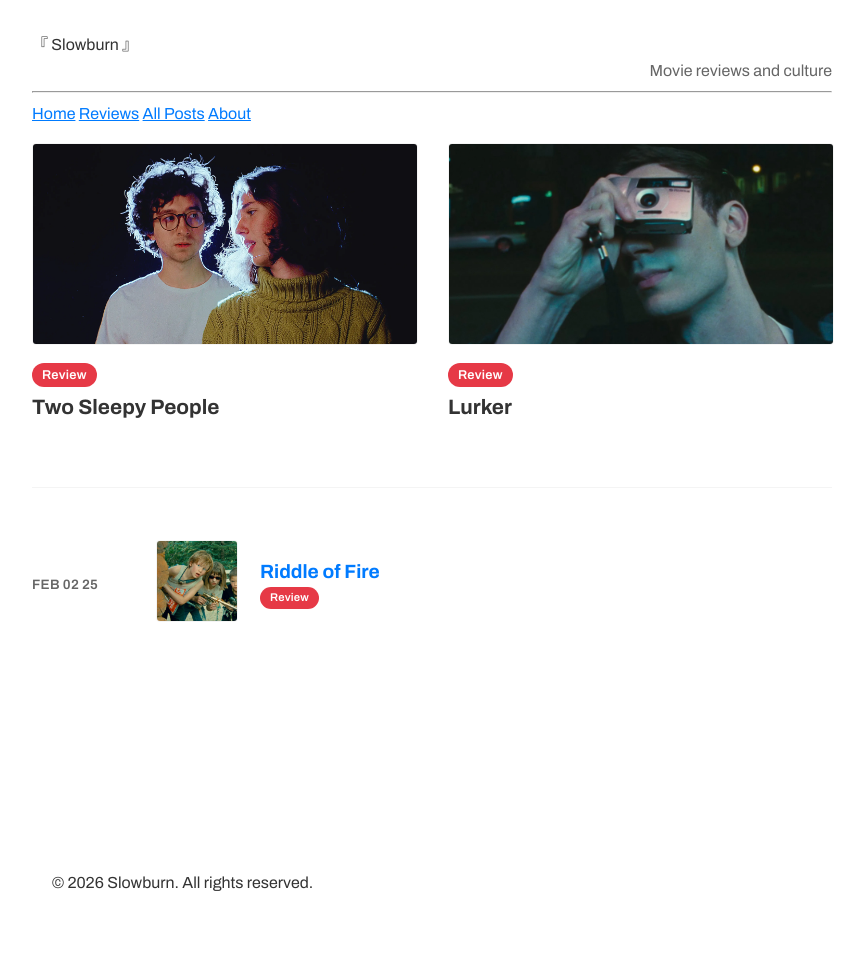
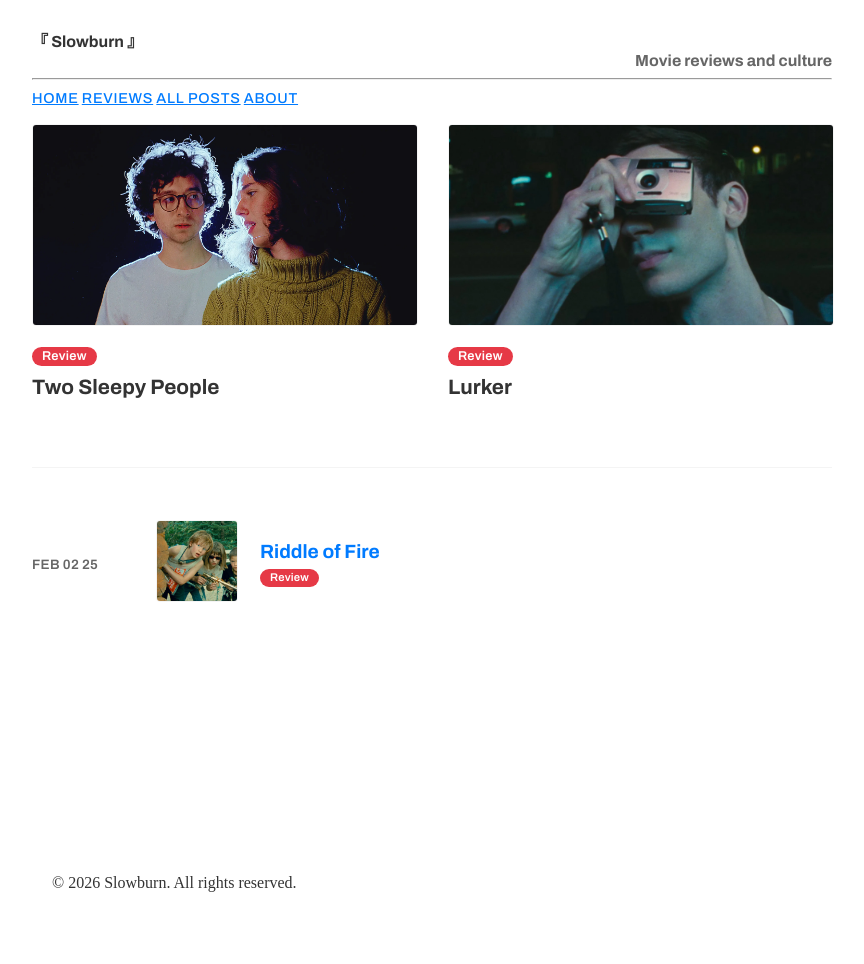
Before and after one commit to Slowburn-Movies/slowburn-movies.github.io, a Jekyll site: the page built from index.md, in a window 1280 px wide. Shown: the whole page, without its empty margins (208-1072 px from the left). Built offline with Jekyll 4.4.1, drawn with Linux system fonts in a browser that asks for light colours; some web fonts are replaced.

Commit message:
two fonts

```diff
--- a/_layouts/default.html
+++ b/_layouts/default.html
@@ -21,7 +21,7 @@
 
   <link rel="preconnect" href="https://fonts.googleapis.com">
   <link rel="preconnect" href="https://fonts.gstatic.com" crossorigin>
-  <link href="https://fonts.googleapis.com/css2?family=Archivo:wdth,wght@62.5..100,100..900&display=swap" rel="stylesheet">
+  <link href="https://fonts.googleapis.com/css2?family=Archivo:wdth,wght@62.5..100,100..900&family=Faustina:ital,wght@0,300..800;1,300..800&display=swap" rel="stylesheet">
 
   <link rel="stylesheet" href="{{ '/assets/css/main.css' | relative_url }}">
   <link rel="stylesheet" href="{{ '/assets/css/light.css' | relative_url }}"
--- a/assets/css/main.css
+++ b/assets/css/main.css
@@ -2,12 +2,12 @@
 html, body {
   margin: 0 auto;
   height: 100%;
-  font-family: 'Archivo', sans-serif;
 }
 
 body {
   background-color: var(--bg-color);
   color: var(--text-color);
+  font-family: 'Faustina', serif;
   line-height: 1.6;
   max-width: 800px;
   padding: 2rem;
@@ -15,7 +15,11 @@
 }
 
 /* Headers: Make them punchy and slightly bolder */
-h1, h2, h3, h4, .archive-title {
+h1, h2, h3, h4,
+.site-header,
+.archive-title,
+.type-badge,
+.filter-btn {
   font-family: 'Archivo', sans-serif;
   font-weight: 700;
   line-height: 1.2;
@@ -49,9 +53,10 @@
 }
 
 .post-subtitle {
+  font-family: 'Faustina', serif;
   font-size: 1.4rem;
   color: var(--caption-color);
-  font-weight: 300;
+  font-weight: 400;
   line-height: 1.3;
   font-style: italic;
   margin: 0; /* Reset margins since hgroup handles the spacing */
@@ -98,6 +103,14 @@
   text-align: center;
   margin-top: 8px;
   color: var(--caption-color);
+}
+
+.site-nav a, .archive-date, .image-caption, figcaption {
+  font-family: 'Archivo', sans-serif;
+  font-weight: 500;
+  font-size: 0.9rem;
+  text-transform: uppercase;
+  letter-spacing: 0.05em;
 }
 
 /* Regular Images inside the post body */
@@ -253,7 +266,7 @@
 .archive-item:last-child { border-bottom: none; }
 
 .archive-date {
-  /* font-family: monospace; */
+  font-family: monospace;
   font-size: 0.85rem;
   color: var(--caption-color);
   text-transform: uppercase;
@@ -276,6 +289,15 @@
   letter-spacing: 0.02em;
 }
 
+blockquote {
+  font-family: 'Faustina', serif;
+  font-style: italic;
+  font-size: 1.3rem;
+  border-left: 3px solid var(--link-color);
+  padding-left: 1.5rem;
+  margin: 2rem 0;
+}
+
 /* --- 5. MOBILE FIXES --- */
 @media (max-width: 650px) {
   .archive-item {
```
